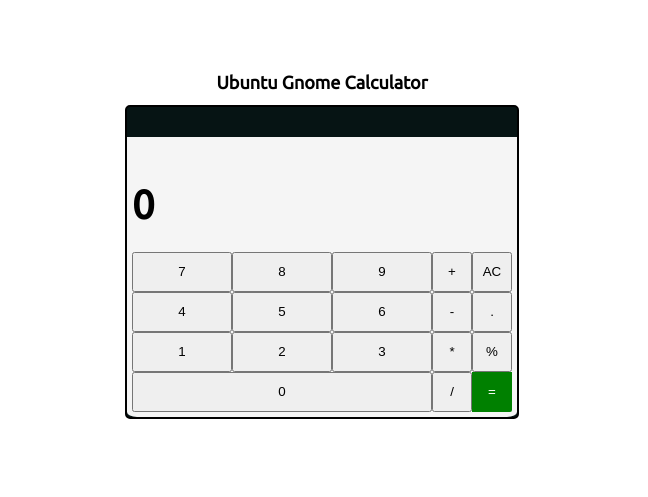
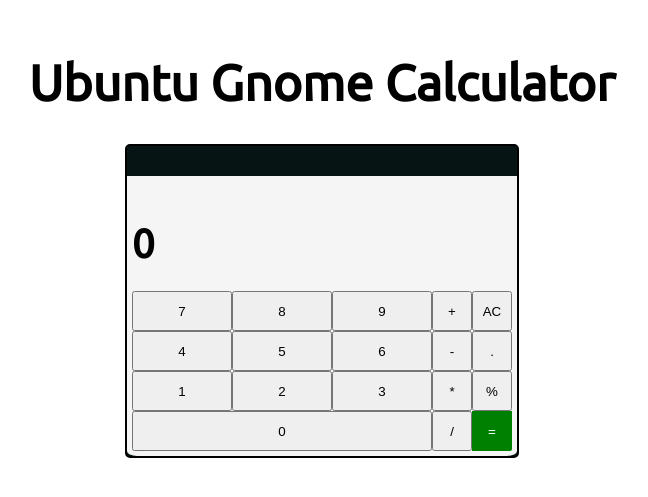
Before and after one commit to tunsmart/calculator, a plain HTML site: page index.html in a window 1280 px wide. Shown: the part 169-666 px from the top of the page, without its empty margins (318-966 px from the left). Drawn offline with Linux system fonts and the light colour scheme.

Commit message:
Update Title Font size

```diff
--- a/style.css
+++ b/style.css
@@ -11,7 +11,7 @@
 
 h1 {
     font-weight: bold;
-    font-size: large;
+    font-size: 50px;
 }
 
 .container-1 {
```
